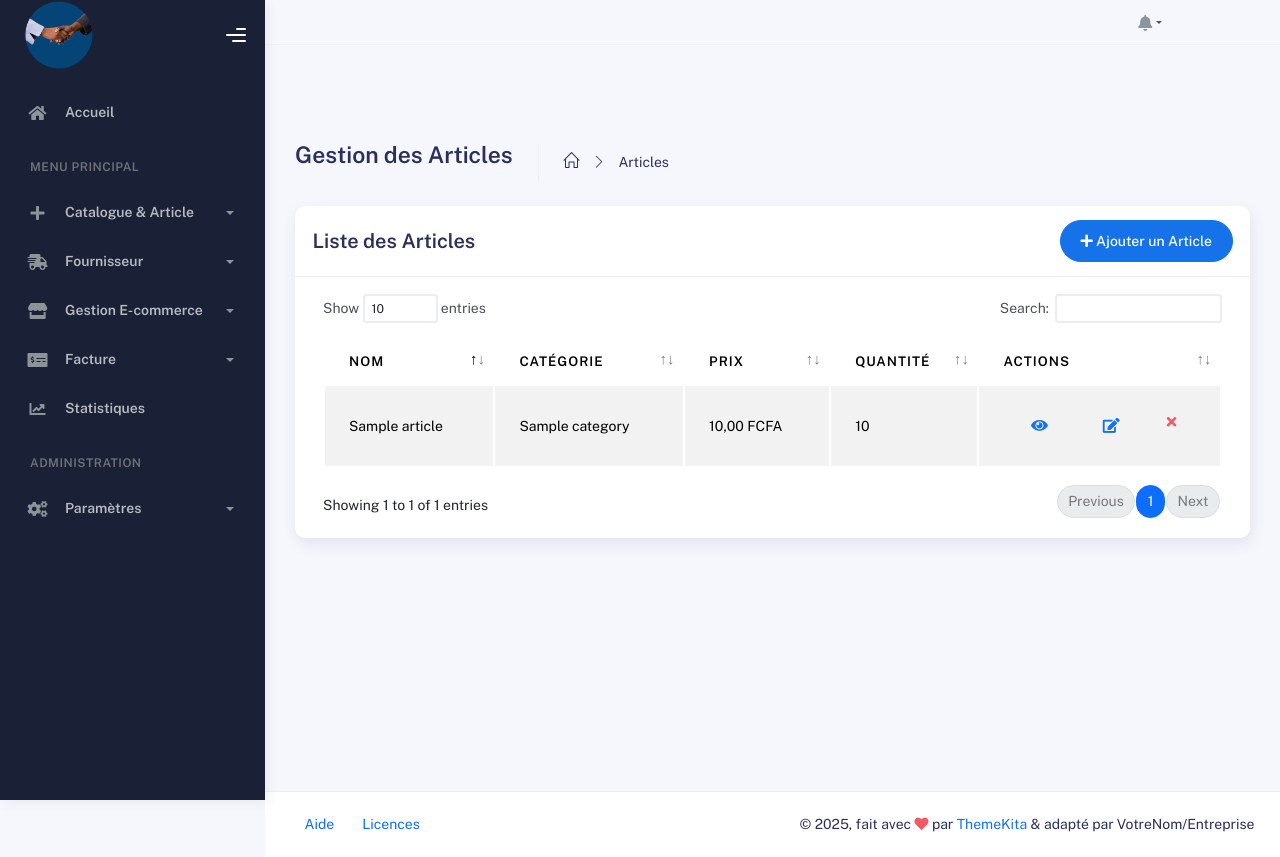
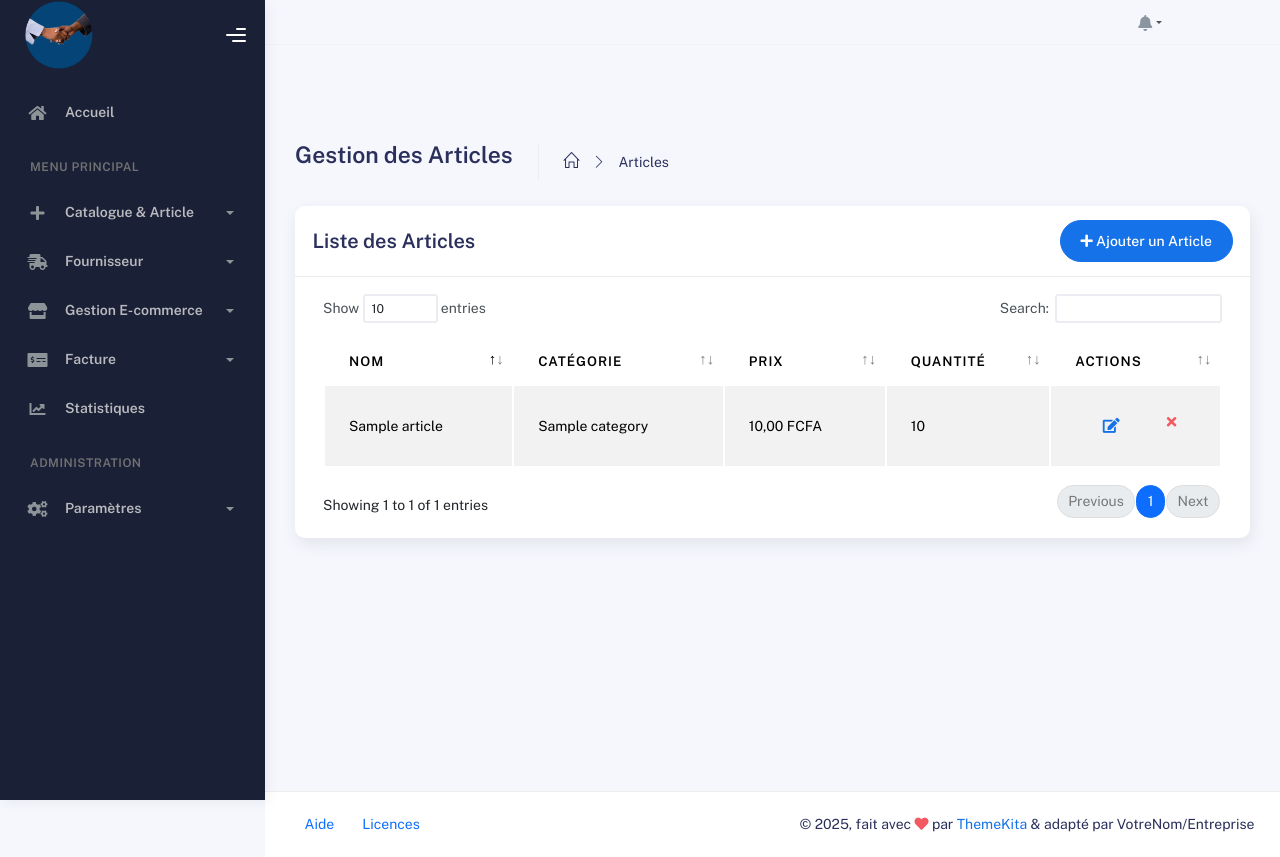
Before and after one commit to New7ech/E-commerce, a Laravel app: page /admin/articles in a window 1280 px wide. Run offline with Laravel 12, Linux system fonts and the light colour scheme; a user stored in the database is signed in; data comes from the database, SQL or seed files in the repository; tables that the repository leaves empty hold one stand-in row (values such as "Sample post"); data that the repository does not hold is empty.

Commit message:
Fix: Correct admin article route names in views
This commit resolves the 'Route [...] not defined' errors for admin article actions.

- Updated `resources/views/articles/index.blade.php` to use `admin.articles.create`, `admin.articles.edit`, and `admin.articles.destroy` for route generation. Also removed a link to the non-existent `admin.articles.show` route.
- Updated `resources/views/articles/create.blade.php` to use `admin.articles.index` for breadcrumbs/cancel links and `admin.articles.store` for the form action.
- Updated `resources/views/articles/edit.blade.php` to use `admin.articles.index` for breadcrumbs/cancel links and `admin.articles.update` for the form action. The home breadcrumb was also changed to point to `admin.articles.index`.

These changes ensure that all links and forms within the admin article management views correctly reference the named routes defined with the 'admin.' prefix.

```diff
--- a/resources/views/articles/create.blade.php
+++ b/resources/views/articles/create.blade.php
@@ -8,7 +8,7 @@
     <ul class="breadcrumbs">
         <li class="nav-home"><a href="#"><i class="icon-home"></i></a></li>
         <li class="separator"><i class="icon-arrow-right"></i></li>
-        <li class="nav-item"><a href="{{ route('articles.index') }}">Articles</a></li>
+        <li class="nav-item"><a href="{{ route('admin.articles.index') }}">Articles</a></li>
         <li class="separator"><i class="icon-arrow-right"></i></li>
         <li class="nav-item">Ajouter</li>
     </ul>
@@ -31,7 +31,7 @@
                     </div>
                 @endif
 
-                <form action="{{ route('articles.store') }}" method="POST" enctype="multipart/form-data">
+                <form action="{{ route('admin.articles.store') }}" method="POST" enctype="multipart/form-data">
                     @csrf
                     <div class="form-group">
                         <label for="name">Nom de l'article</label>
@@ -103,7 +103,7 @@
 
                     <div class="card-action">
                         <button type="submit" class="btn btn-success">Enregistrer</button>
-                        <a href="{{ route('articles.index') }}" class="btn btn-danger">Annuler</a>
+                        <a href="{{ route('admin.articles.index') }}" class="btn btn-danger">Annuler</a>
                     </div>
                 </form>
             </div>
--- a/resources/views/articles/index.blade.php
+++ b/resources/views/articles/index.blade.php
@@ -19,7 +19,7 @@
             <div class="card-header">
                 <div class="d-flex align-items-center">
                     <h4 class="card-title">Liste des Articles</h4>
-                    <a href="{{ route('articles.create') }}" class="btn btn-primary btn-round ms-auto">
+                    <a href="{{ route('admin.articles.create') }}" class="btn btn-primary btn-round ms-auto">
                         <i class="fa fa-plus"></i>
                         Ajouter un Article
                     </a>
@@ -46,13 +46,10 @@
                                 <td>{{ $article->quantite }}</td>
                                 <td>
                                     <div class="form-button-action">
-                                        <a href="{{ route('articles.show', $article->id) }}" data-bs-toggle="tooltip" title="Voir" class="btn btn-link btn-primary btn-lg">
-                                            <i class="fa fa-eye"></i>
-                                        </a>
-                                        <a href="{{ route('articles.edit', $article->id) }}" data-bs-toggle="tooltip" title="Modifier" class="btn btn-link btn-primary btn-lg">
+                                        <a href="{{ route('admin.articles.edit', $article->id) }}" data-bs-toggle="tooltip" title="Modifier" class="btn btn-link btn-primary btn-lg">
                                             <i class="fa fa-edit"></i>
                                         </a>
-                                        <form action="{{ route('articles.destroy', $article->id) }}" method="POST" style="display:inline;" onsubmit="return confirm('Êtes-vous sûr de vouloir supprimer cet article ?');">
+                                        <form action="{{ route('admin.articles.destroy', $article->id) }}" method="POST" style="display:inline;" onsubmit="return confirm('Êtes-vous sûr de vouloir supprimer cet article ?');">
                                             @csrf
                                             @method('DELETE')
                                             <button type="submit" data-bs-toggle="tooltip" title="Supprimer" class="btn btn-link btn-danger">
```
Also changed, not shown: resources/views/articles/edit.blade.php (+4 -4 lines).
